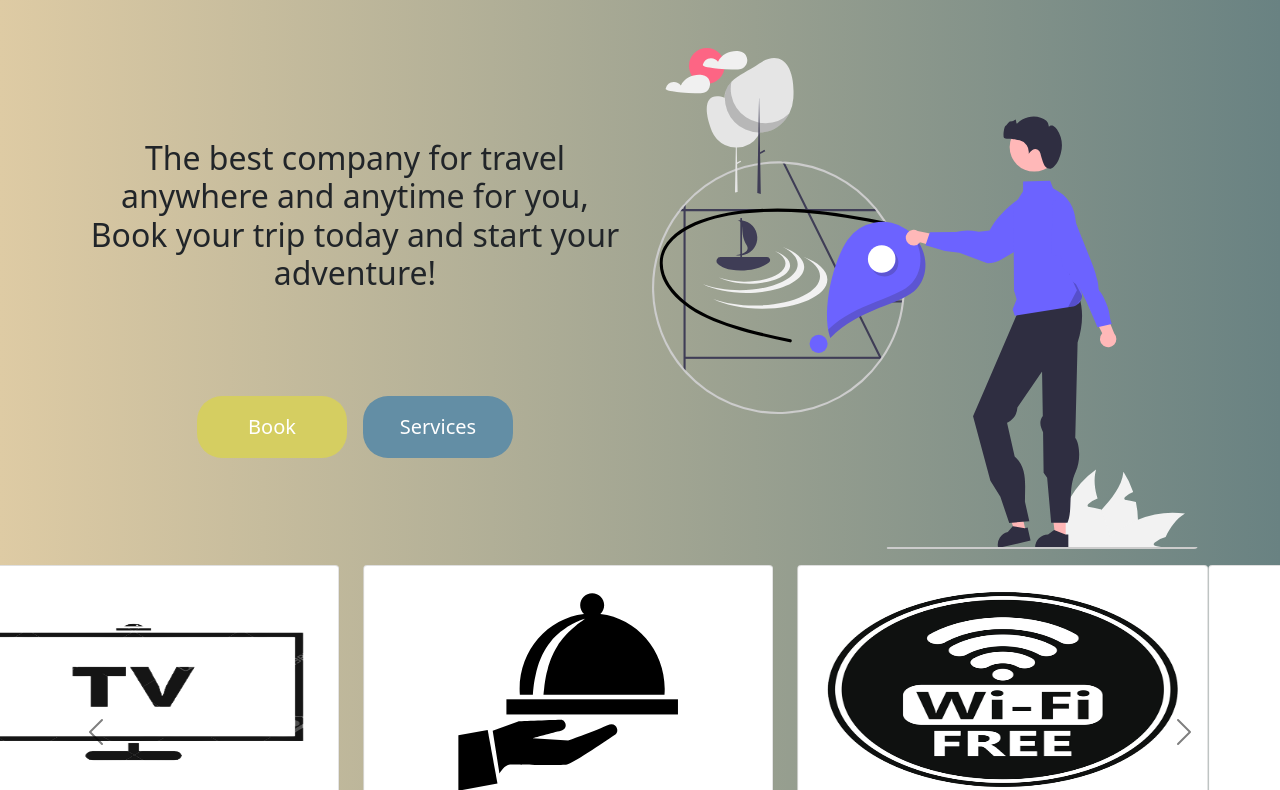
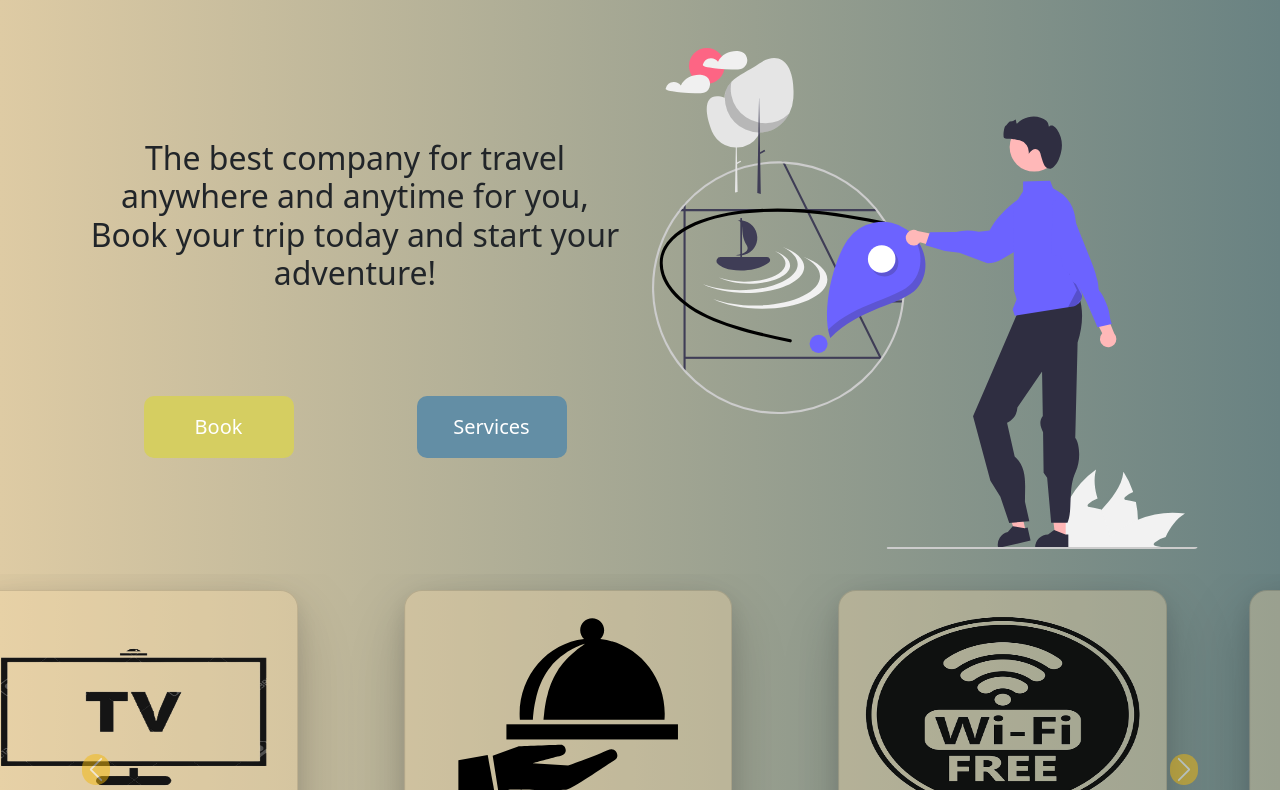
Before and after one commit to wasimalbokae2000/trip_iisd, a plain HTML site: page index_by_bootstrap.html in a window 1280 px wide. Shown: the part 96-886 px from the top of the page. Drawn offline with nearby package versions, Linux system fonts and the light colour scheme.

Commit message:
Update index_by_bootstrap.html
update file index_by_bootstrap.html

```diff
--- a/index_by_bootstrap.html
+++ b/index_by_bootstrap.html
@@ -6,7 +6,7 @@
     <link rel="stylesheet" href="https://cdnjs.cloudflare.com/ajax/libs/font-awesome/6.0.0-beta3/css/all.min.css">
     <link href="https://cdn.jsdelivr.net/npm/bootstrap@5.0.2/dist/css/bootstrap.min.css" rel="stylesheet" integrity="sha384-EVSTQN3/azprG1Anm3QDgpJLIm9Nao0Yz1ztcQTwFspd3yD65VohhpuuCOmLASjC" crossorigin="anonymous">
 <script src="https://cdn.jsdelivr.net/npm/bootstrap@5.0.2/dist/js/bootstrap.bundle.min.js" integrity="sha384-MrcW6ZMFYlzcLA8Nl+NtUVF0sA7MsXsP1UyJoMp4YLEuNSfAP+JcXn/tWtIaxVXM" crossorigin="anonymous" ></script>
-<link rel="stylesheet" href="css/style.css">
+<link rel="stylesheet" href="css/new_style.css">
 <title>Trip</title>
 </head>
 <body>
```
